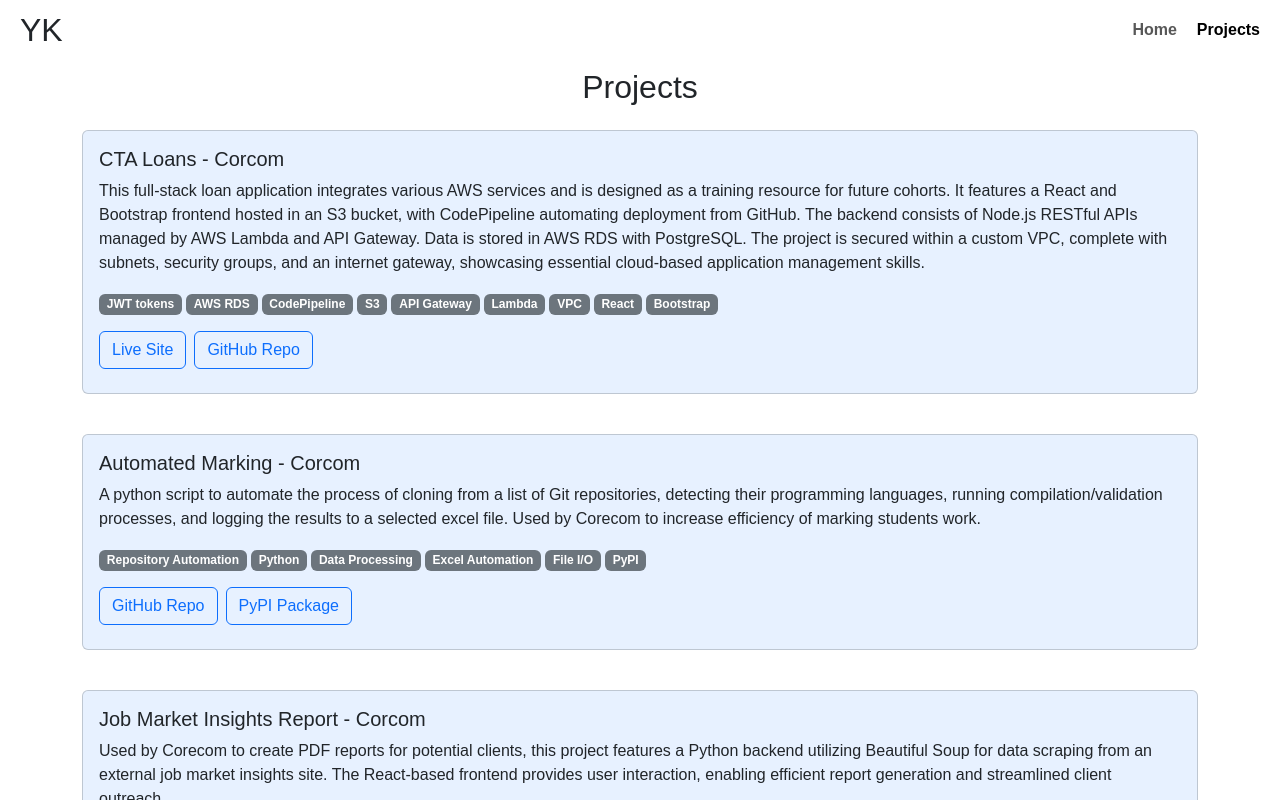
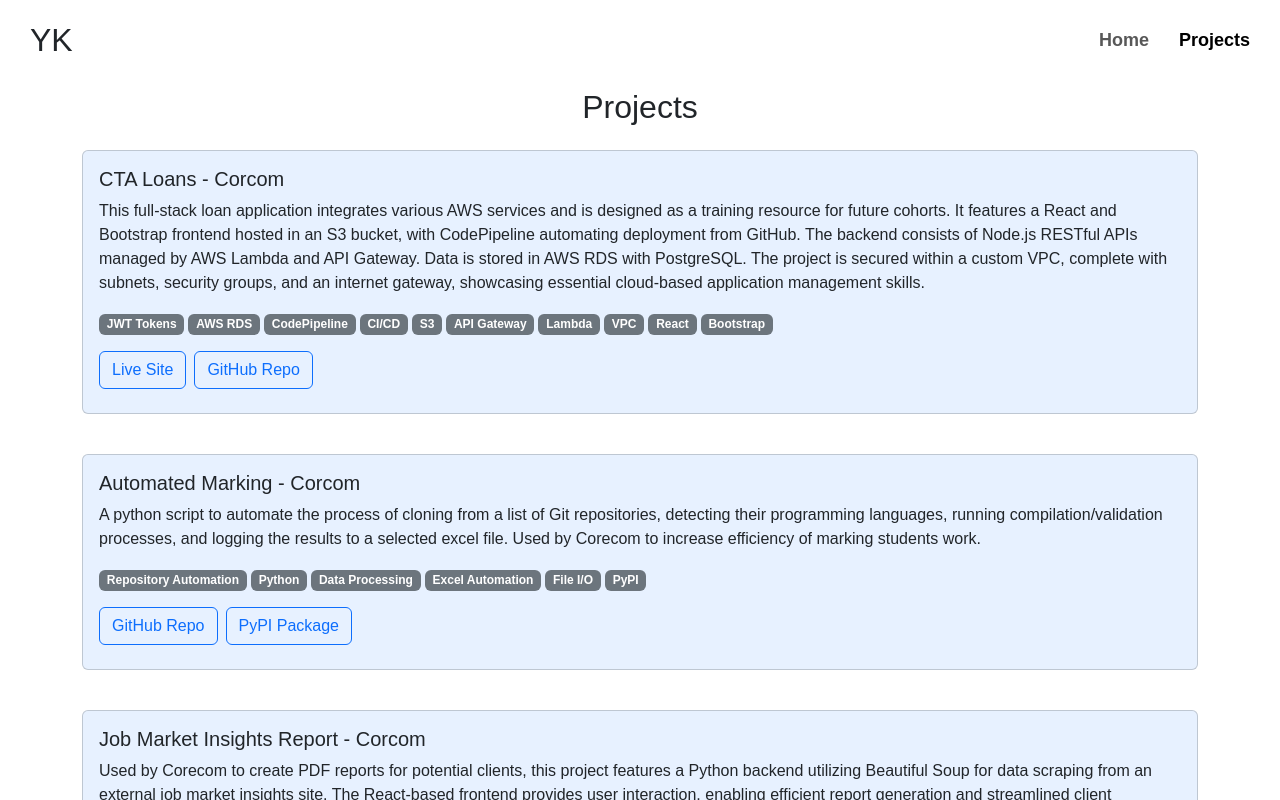
Before and after one commit to kawooky/personal-website, a React (Create React App) app: page /personal-website/Projects in a window 1280 px wide. Shown: the top 800 px of the page. Built offline with nearby package versions, Linux system fonts and the light colour scheme.

Commit message:
changed the navbar drop down to be more central and changed the view more button to outline-primary

```diff
--- a/src/App.js
+++ b/src/App.js
@@ -5,10 +5,12 @@ import Home from "./components/Home/Home";
 import { Projects } from "./components/Projects/Projects";
 import { Route, Routes, Navigate } from "react-router-dom";
 import "./App.css";
+import { ScrollToTop } from "./ScrollToTop";
 
 function App() {
   return (
     <div className="App">
+      <ScrollToTop />
       <Navbar />
       <Routes>
         <Route path="/" element={<Navigate to="/Home" />} />
--- /dev/null
+++ b/src/ScrollToTop.js
@@ -0,0 +1,10 @@
+import { useEffect } from "react";
+import { useLocation } from "react-router-dom";
+
+export const ScrollToTop = () => {
+  const { pathname } = useLocation();
+
+  useEffect(() => {
+    window.scrollTo(0, 0);
+  }, [pathname]);
+};
--- a/src/components/Home/Home.js
+++ b/src/components/Home/Home.js
@@ -18,7 +18,7 @@ const Home = () => {
             <Col md={6} className="mx-auto">
               <h1 className={styles.heroTitle}>Youssef Kawook</h1>
               <p className={styles.heroSubtitle}>
-                Full Stack Developer based in Leeds, UK
+                Full Stack Developer based in Leeds, UK.
               </p>
             </Col>
           </Row>
@@ -172,7 +172,7 @@ const Home = () => {
 
           <div className="text-center mt-4">
             <Link to="/Projects">
-              <Button variant="primary" size="lg">
+              <Button variant="outline-primary" size="lg">
                 View More
               </Button>
             </Link>
--- a/src/components/Navbar/Navbar.module.css
+++ b/src/components/Navbar/Navbar.module.css
@@ -1,6 +1,6 @@
 /* Navbar.module.css */
 .navbar {
-  --navbar-height: 60px;
+  --navbar-height: 80px;
   height: var(--navbar-height);
   /* background-color: rgb(248, 247, 247); */
   margin: 0px;
@@ -8,7 +8,7 @@
   flex-direction: row;
   justify-content: space-between;
   align-items: center;
-  padding: 0 20px;
+  padding: 0 30px;
   z-index: 1000;
 }
 
@@ -31,7 +31,8 @@
 
 .links {
   display: flex;
-  gap: 20px;
+  gap: 30px;
+  font-size: large;
 }
 
 .nav-link {
@@ -81,6 +82,7 @@
 
   .links.show {
     height: calc(100vh - var(--navbar-height));
+    padding-bottom: 40px;
   }
 
   .menu-toggle {
--- a/src/components/Projects/projectsData.js
+++ b/src/components/Projects/projectsData.js
@@ -4,9 +4,10 @@ export const projects = [
     description:
       "This full-stack loan application integrates various AWS services and is designed as a training resource for future cohorts. It features a React and Bootstrap frontend hosted in an S3 bucket, with CodePipeline automating deployment from GitHub. The backend consists of Node.js RESTful APIs managed by AWS Lambda and API Gateway. Data is stored in AWS RDS with PostgreSQL. The project is secured within a custom VPC, complete with subnets, security groups, and an internet gateway, showcasing essential cloud-based application management skills.",
     technologies: [
-      "JWT tokens",
+      "JWT Tokens",
       "AWS RDS",
       "CodePipeline",
+      "CI/CD",
       "S3",
       "API Gateway",
       "Lambda",
@@ -19,7 +20,10 @@ export const projects = [
         label: "Live Site",
         url: "http://loan-app-react-website.s3-website.eu-west-2.amazonaws.com/",
       },
-      { label: "GitHub Repo", url: "https://github.com/username/cta-loans" },
+      {
+        label: "GitHub Repo",
+        url: "https://github.com/corecomtechacademy/loan-app-website",
+      },
     ],
   },
   {
```
Also changed, not shown: 1 other file (tests, documents, lock files or other folders).
